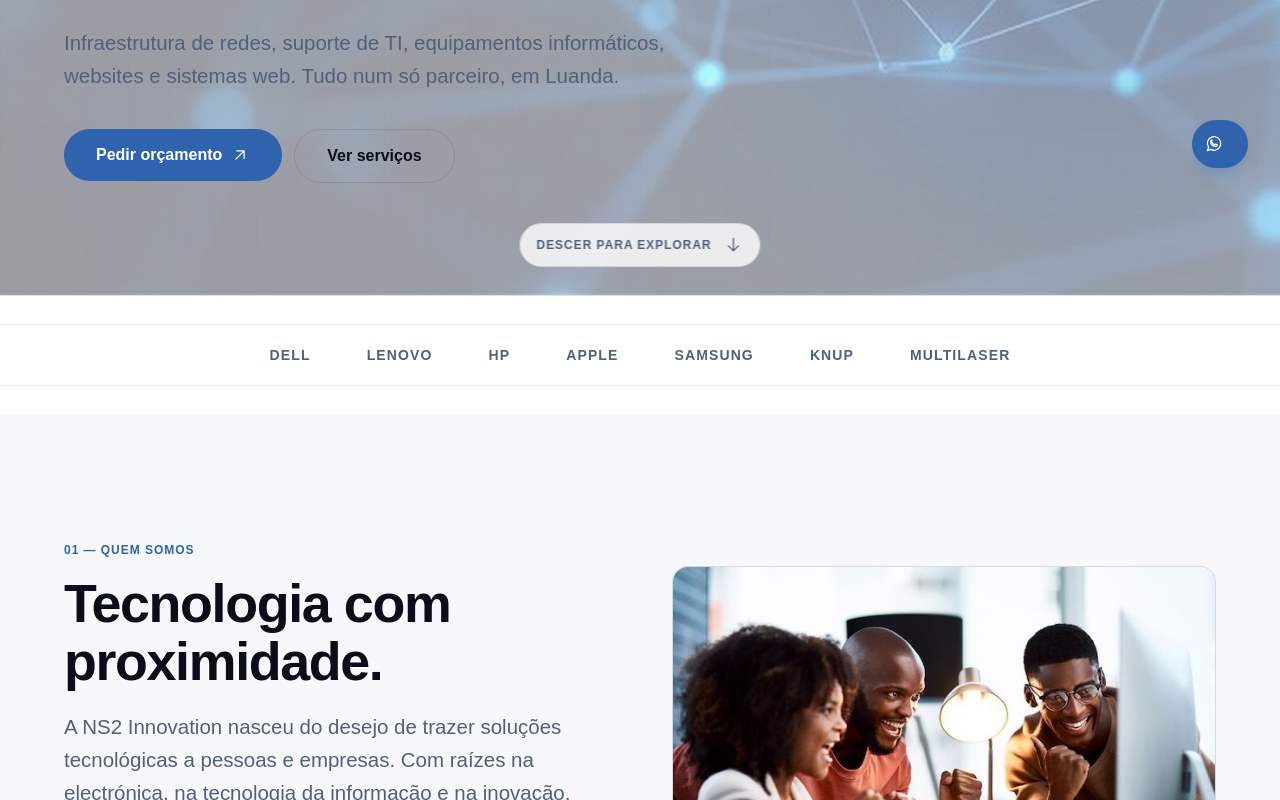
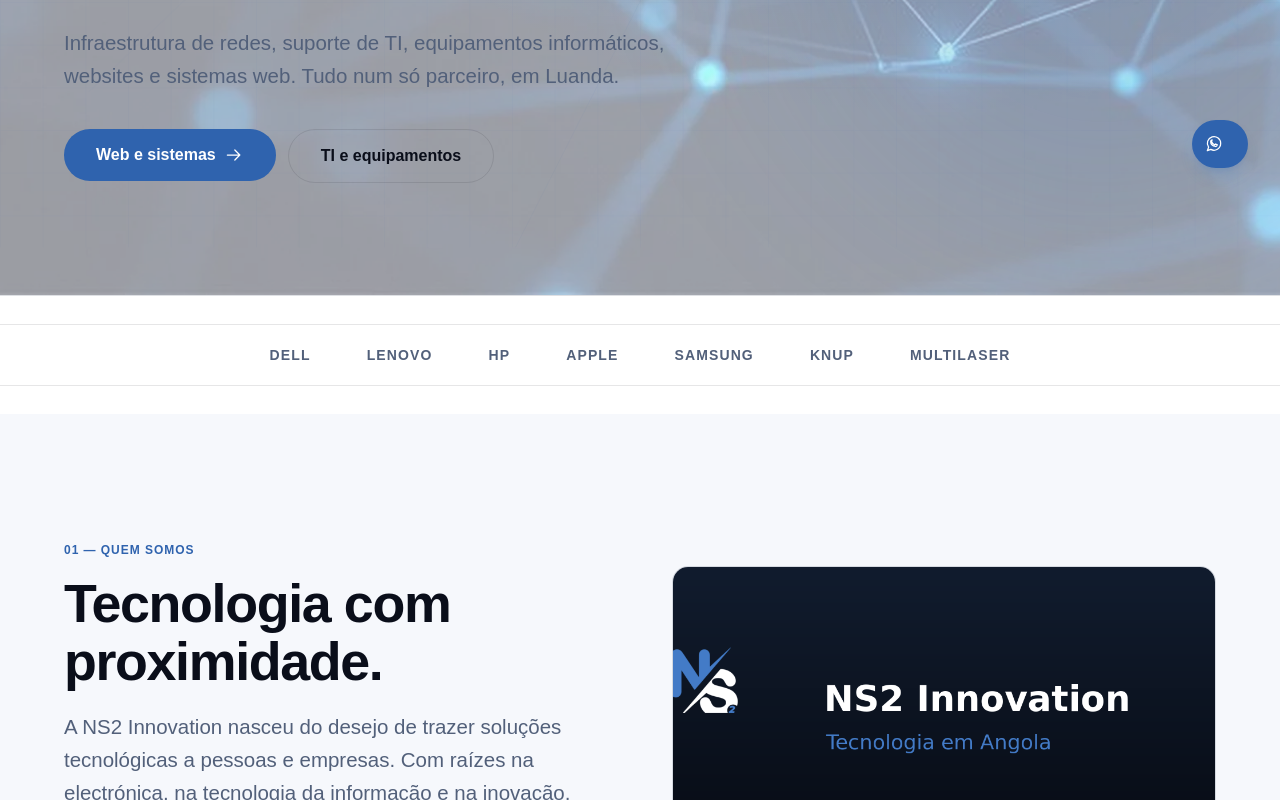
Before and after one commit to elyqueta/ns2_site, an Angular app: page / in a window 1280 px wide. Shown: the part 600-1400 px from the top of the page. Built offline with nearby package versions, Linux system fonts and the light colour scheme.

Commit message:
feat(fase-03): home quem somos imagem og-default, hero dois caminhos, remover descer para explorar

```diff
--- a/src/app/data/home.ts
+++ b/src/app/data/home.ts
@@ -40,10 +40,10 @@
     } satisfies LocalizedText,
     linkLabel: { pt: 'Conheça a NS2', en: 'Get to know NS2' } satisfies LocalizedText,
     imageAlt: {
-      pt: 'Equipa a colaborar em frente a computadores num ambiente de trabalho.',
-      en: 'People collaborating in front of computers in a workplace.',
+      pt: 'Imagem de referência da NS2 Innovation',
+      en: 'NS2 Innovation reference image',
     } satisfies LocalizedText,
-    expectedFile: { pt: 'public/images/equipa.jpeg' } satisfies LocalizedText,
+    expectedFile: { pt: 'public/images/og/og-default.png' } satisfies LocalizedText,
   },
   services: {
     index: { pt: '02 — O que fazemos', en: '02 — What we do' } satisfies LocalizedText,
--- a/src/app/i18n/en.ts
+++ b/src/app/i18n/en.ts
@@ -22,6 +22,8 @@
   },
   actions: {
     requestQuote: 'Request a quote',
+    heroWeb: 'Web and systems',
+    heroIt: 'IT and equipment',
     contact: 'Get in touch',
     whatsapp: 'WhatsApp',
     email: 'Email',
--- a/src/app/i18n/pt.ts
+++ b/src/app/i18n/pt.ts
@@ -12,6 +12,8 @@
   },
   actions: {
     requestQuote: 'Pedir orçamento',
+    heroWeb: 'Web e sistemas',
+    heroIt: 'TI e equipamentos',
     contact: 'Falar connosco',
     whatsapp: 'WhatsApp',
     email: 'Email',
--- a/src/app/pages/home/about-preview/about-preview.html
+++ b/src/app/pages/home/about-preview/about-preview.html
@@ -20,7 +20,7 @@
     <app-media-slot
       [alt]="copy.imageAlt | localized"
       [expectedFile]="copy.expectedFile | localized"
-      src="/images/equipa.jpeg"
+      src="/images/og/og-default.png"
       [width]="626"
       [height]="418"
     />
--- a/src/app/pages/home/hero/hero.html
+++ b/src/app/pages/home/hero/hero.html
@@ -59,29 +59,18 @@
       </p>
       <div class="mt-9 flex flex-col gap-3 sm:flex-row">
         <app-button
-          [label]="copy.quoteLabel | localized"
-          [href]="whatsappUrl()"
-          [external]="true"
+          [label]="heroWebLabel()"
+          href="/desenvolvimento-web"
           size="lg"
           [showArrow]="true"
         />
         <app-button
-          [label]="copy.servicesLabel | localized"
+          [label]="heroItLabel()"
           href="/servicos"
           variant="secondary"
           size="lg"
         />
       </div>
+      </div>
     </div>
-  </div>
-
-  <a
-    class="absolute bottom-7 left-1/2 inline-flex min-h-11 -translate-x-1/2 items-center gap-3 whitespace-nowrap rounded-full border border-line bg-surface/80 px-4 text-xs font-semibold uppercase tracking-[0.08em] text-fg-muted backdrop-blur transition-colors hover:text-fg focus-visible:outline-offset-4"
-    href="#home-about"
-    [attr.aria-label]="copy.scrollLabel | localized"
-    (click)="scrollToAbout($event)"
-  >
-    {{ copy.scrollLabel | localized }}
-    <app-icon name="arrow" class="rotate-90" />
-  </a>
-</section>
+  </section>
--- a/src/app/pages/home/hero/hero.ts
+++ b/src/app/pages/home/hero/hero.ts
@@ -1,36 +1,26 @@
 import { ChangeDetectionStrategy, Component, computed, inject } from '@angular/core';
 import { I18nService } from '../../../core/i18n.service';
-import { ScrollService } from '../../../core/scroll.service';
 import { homeContent } from '../../../data/home';
 import { WhatsappService } from '../../../core/whatsapp.service';
 import { SplitTextReveal } from '../../../shared/directives/split-text.directive';
 import { LocalizedPipe } from '../../../shared/pipes/localized.pipe';
 import { Button } from '../../../shared/ui/button/button';
-import { Icon } from '../../../shared/ui/icon/icon';
 import { HomeHeroSlider } from './hero-slider';
 
 @Component({
   selector: 'app-home-hero',
-  imports: [Button, Icon, LocalizedPipe, SplitTextReveal, HomeHeroSlider],
+  imports: [Button, LocalizedPipe, SplitTextReveal, HomeHeroSlider],
   templateUrl: './hero.html',
   changeDetection: ChangeDetectionStrategy.OnPush,
 })
 export class HomeHero {
   readonly copy = homeContent.hero;
   readonly languageKey = computed(() => [this.i18n.lang()] as const);
+  readonly heroWebLabel = computed(() => this.i18n.t('actions.heroWeb'));
+  readonly heroItLabel = computed(() => this.i18n.t('actions.heroIt'));
   private readonly i18n = inject(I18nService);
   private readonly whatsapp = inject(WhatsappService);
   readonly whatsappUrl = computed(() =>
     this.whatsapp.createWhatsappUrl(this.i18n.text(this.copy.whatsappMessage)),
   );
-  private readonly scroll = inject(ScrollService);
-
-  scrollToAbout(event: MouseEvent): void {
-    event.preventDefault();
-    this.scroll.scrollTo('#home-about', {
-      duration: 1.8,
-      easing: (progress) => progress * progress * (3 - 2 * progress),
-      offset: -80,
-    });
-  }
 }
```
Also changed, not shown: 1 other file (tests, documents, lock files or other folders).
